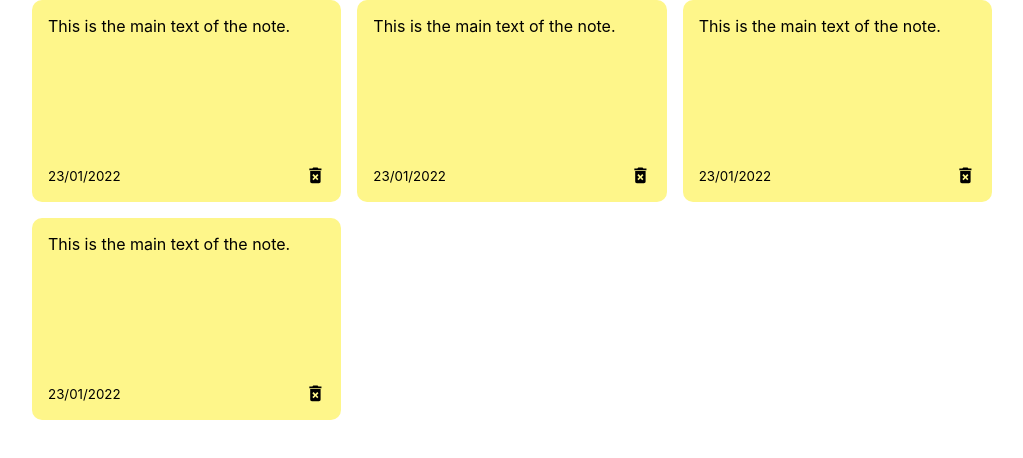
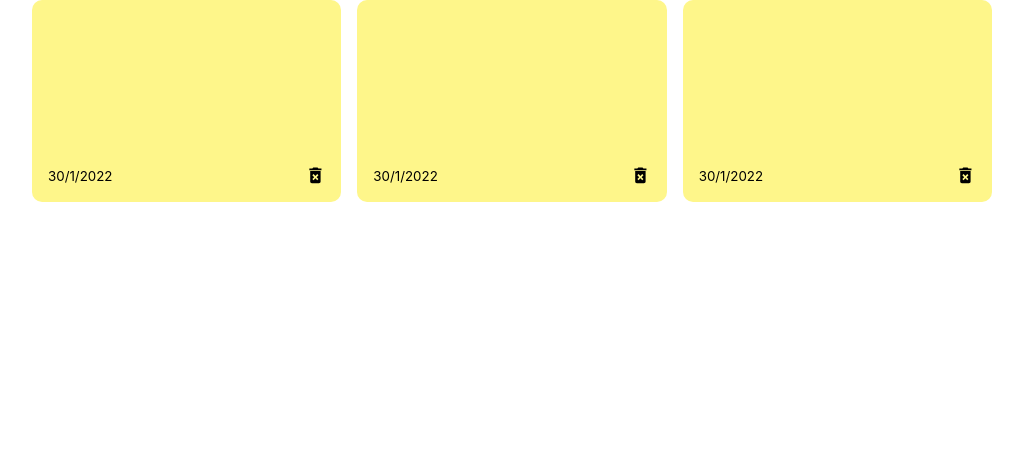
Before and after one commit to DeadManLogan/QNotes, a React (Create React App) app: page / in a window 1280 px wide. Shown: the top 458 px of the page, without its empty margins (128-1151 px from the left). Built offline with nearby package versions, Linux system fonts and the light colour scheme.

Commit message:
We can add notes dynamically through code

```diff
--- a/src/App.js
+++ b/src/App.js
@@ -1,9 +1,30 @@
+import { useState } from "react";
+import { nanoid } from "nanoid";
 import NotesList from "./components/NotesList";
 
 const App = () => {
+  // hook object for notes. each note will have several properties.
+  // id will help us later on when we will delete notes.
+  const [notes, setNotes] = useState([{
+    test: "This is the text note.",
+    date: "30/1/2022",
+    id: nanoid()
+  },
+  {
+    test: "This is the text note.",
+    date: "30/1/2022",
+    id: nanoid()
+  },
+  {
+    test: "This is the text note.",
+    date: "30/1/2022",
+    id: nanoid()
+  }
+]);
   return (
     <div className="container">
-      <NotesList/>
+      {/* we pass the notes variable to our NotesList so it can be rendered */}
+      <NotesList notes={notes}/>
     </div>
   );
 }
--- a/src/components/Note.js
+++ b/src/components/Note.js
@@ -1,15 +1,15 @@
 import {MdDeleteForever} from 'react-icons/md';
 
 // arrow function that has the parent div of each individual note.
-const Note = () => {
+const Note = ({text, date, id}) => {
     return (
         // this div contains the main text and the footer: date and delete icon
         <div className='note'>
             {/* inside the span tags there is the main text */}
-            <span>This is the main text of the note.</span>
+            <span>{text}</span>
 
             <div className='note-footer'>
-                <small>23/01/2022</small>
+                <small>{date}</small>
                 <MdDeleteForever className='delete-icon' size='1.3em'/>
             </div>
         </div>
--- a/src/components/NotesList.js
+++ b/src/components/NotesList.js
@@ -2,13 +2,12 @@ import Note from './Note';
 
 // arrow function that contains note components. we have them under a div so it's easier to
 // modify them using css
-const NotesList = () => {
+const NotesList = ({notes}) => {
     return (
         <div className='notes-list'>
-            <Note />
-            <Note />
-            <Note />
-            <Note />
+            {notes.map((note =>
+                <Note text={note.text} date={note.date} id={note.id}/>
+            ))}
         </div>
     );
 };
```
